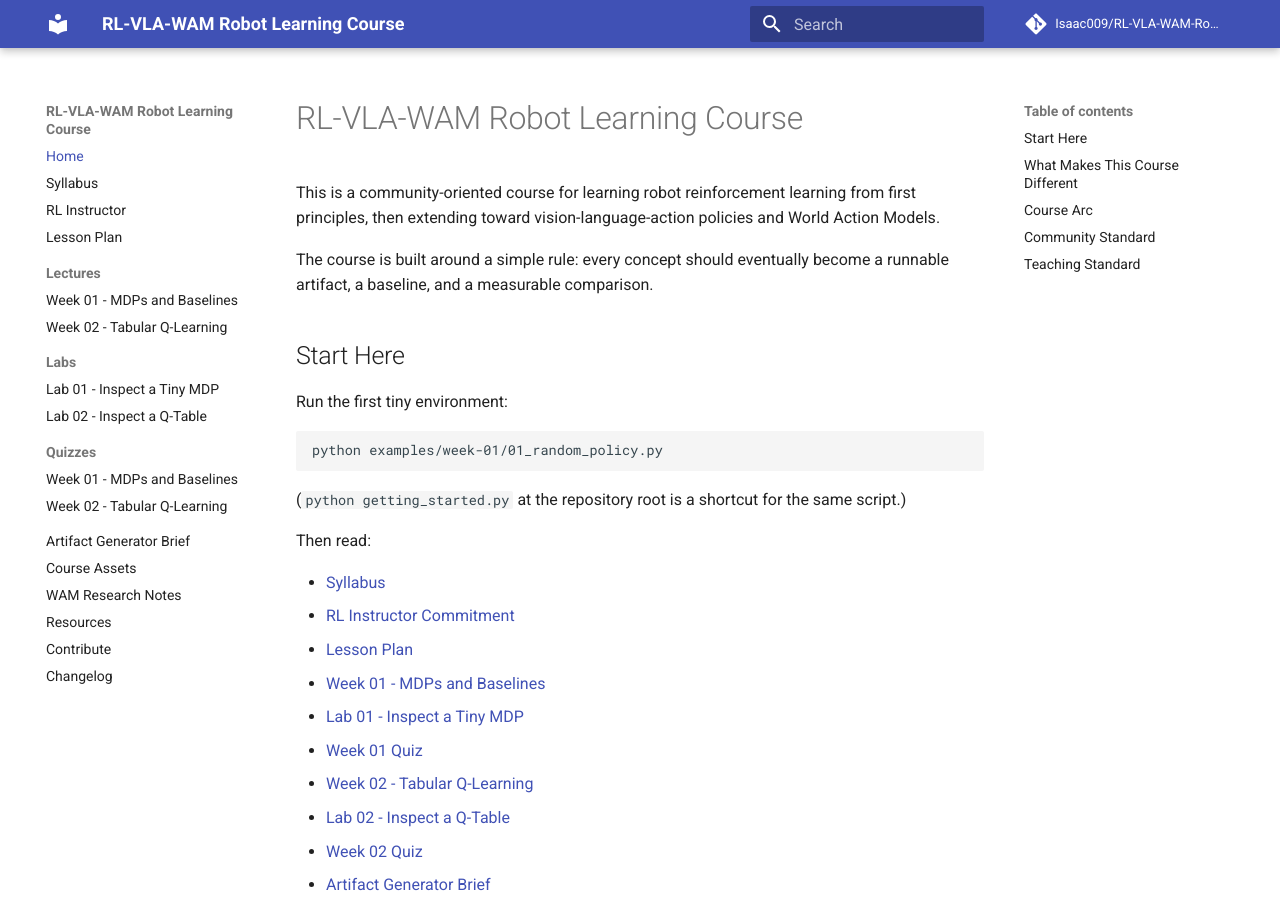
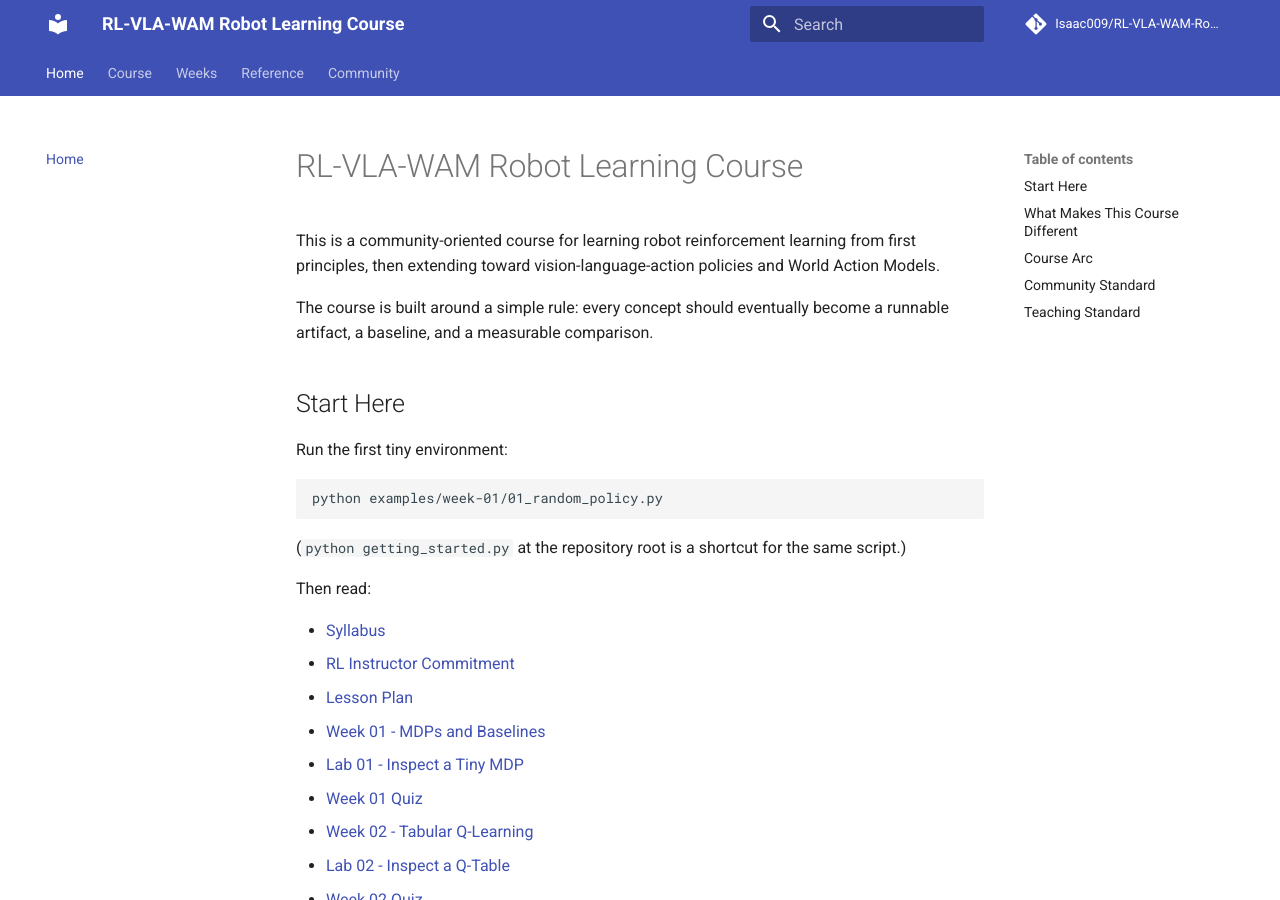
Before and after one commit to Isaac009/RL-VLA-WAM-Robot_learning-PhysicalAI, an MkDocs documentation site: the page built from docs/index.md, in a window 1280 px wide and 900 px high. Built offline with MkDocs 1.6.1 and Material for MkDocs 9.7.7, drawn with Linux system fonts in a browser that asks for light colours; comment, search, counter and statistics services are not loaded.

Commit message:
Organize docs navigation by course flow

```diff
--- a/mkdocs.yml
+++ b/mkdocs.yml
@@ -7,6 +7,7 @@ repo_name: Isaac009/RL-VLA-WAM-Robot_learning-PhysicalAI
 theme:
   name: material
   features:
+    - navigation.tabs
     - navigation.sections
     - navigation.expand
     - navigation.top
@@ -15,24 +16,27 @@ theme:
 
 nav:
   - Home: index.md
-  - Syllabus: syllabus.md
-  - RL Instructor: instructor-rl.md
-  - Lesson Plan: lesson-plan.md
-  - Lectures:
-      - Week 01 - MDPs and Baselines: lectures/week-01.md
-      - Week 02 - Tabular Q-Learning: lectures/week-02.md
-  - Labs:
-      - Lab 01 - Inspect a Tiny MDP: labs/lab-01.md
-      - Lab 02 - Inspect a Q-Table: labs/lab-02.md
-  - Quizzes:
-      - Week 01 - MDPs and Baselines: quizzes/week-01.md
-      - Week 02 - Tabular Q-Learning: quizzes/week-02.md
-  - Artifact Generator Brief: artifact-generator-brief.md
-  - Course Assets: assets/README.md
-  - WAM Research Notes: wam-research-notes.md
-  - Resources: resources.md
-  - Contribute: contribute.md
-  - Changelog: changelog.md
+  - Course:
+      - Syllabus: syllabus.md
+      - Lesson Plan: lesson-plan.md
+      - RL Instructor Commitment: instructor-rl.md
+  - Weeks:
+      - Week 01 - MDPs and Baselines:
+          - Lecture: lectures/week-01.md
+          - Lab 01 - Inspect a Tiny MDP: labs/lab-01.md
+          - Quiz: quizzes/week-01.md
+      - Week 02 - Tabular Q-Learning:
+          - Lecture: lectures/week-02.md
+          - Lab 02 - Inspect a Q-Table: labs/lab-02.md
+          - Quiz: quizzes/week-02.md
+  - Reference:
+      - Resources: resources.md
+      - WAM Research Notes: wam-research-notes.md
+  - Community:
+      - Contribute: contribute.md
+      - Artifact Generator Brief: artifact-generator-brief.md
+      - Course Assets: assets/README.md
+      - Changelog: changelog.md
 
 markdown_extensions:
   - admonition
```
